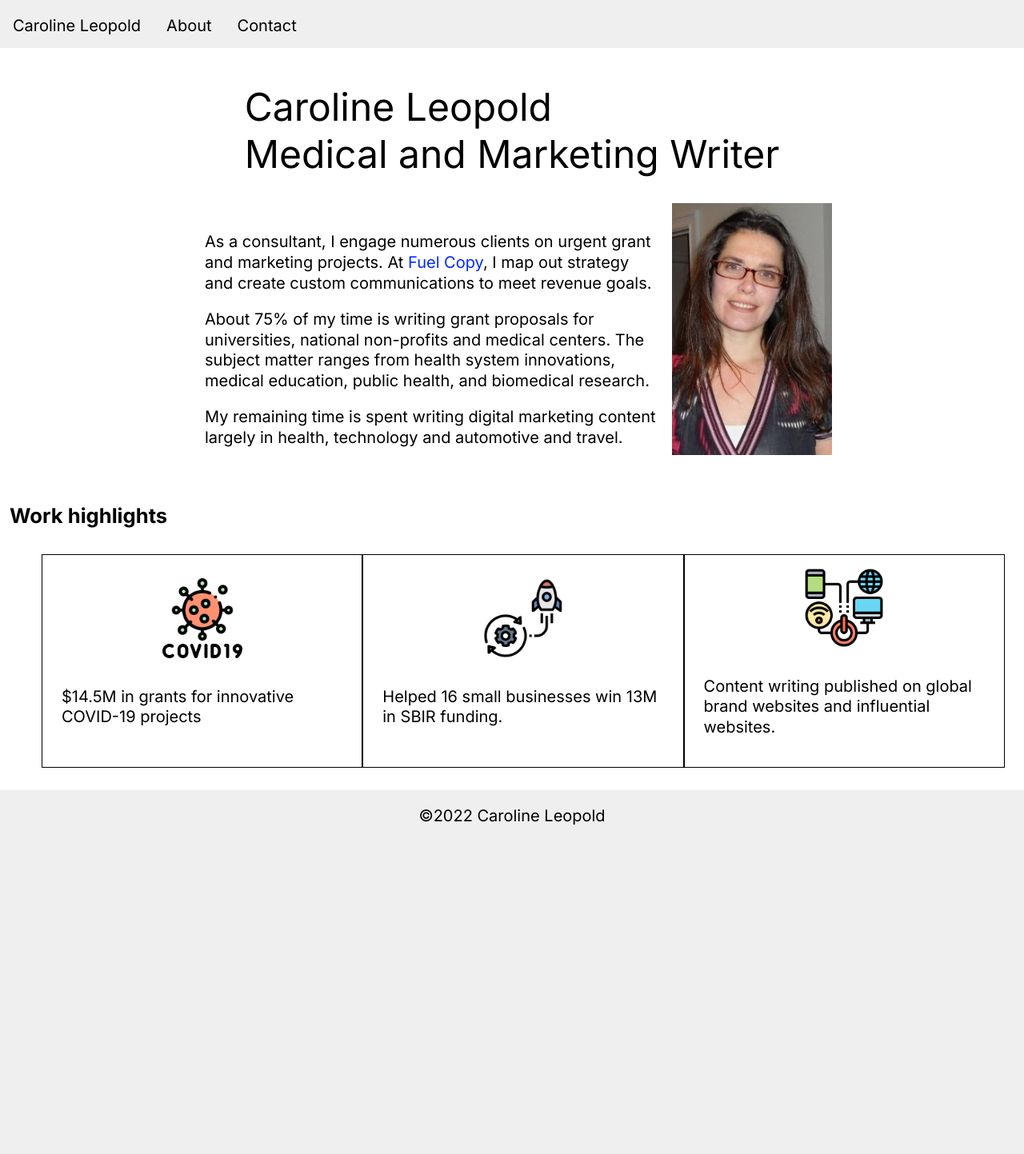
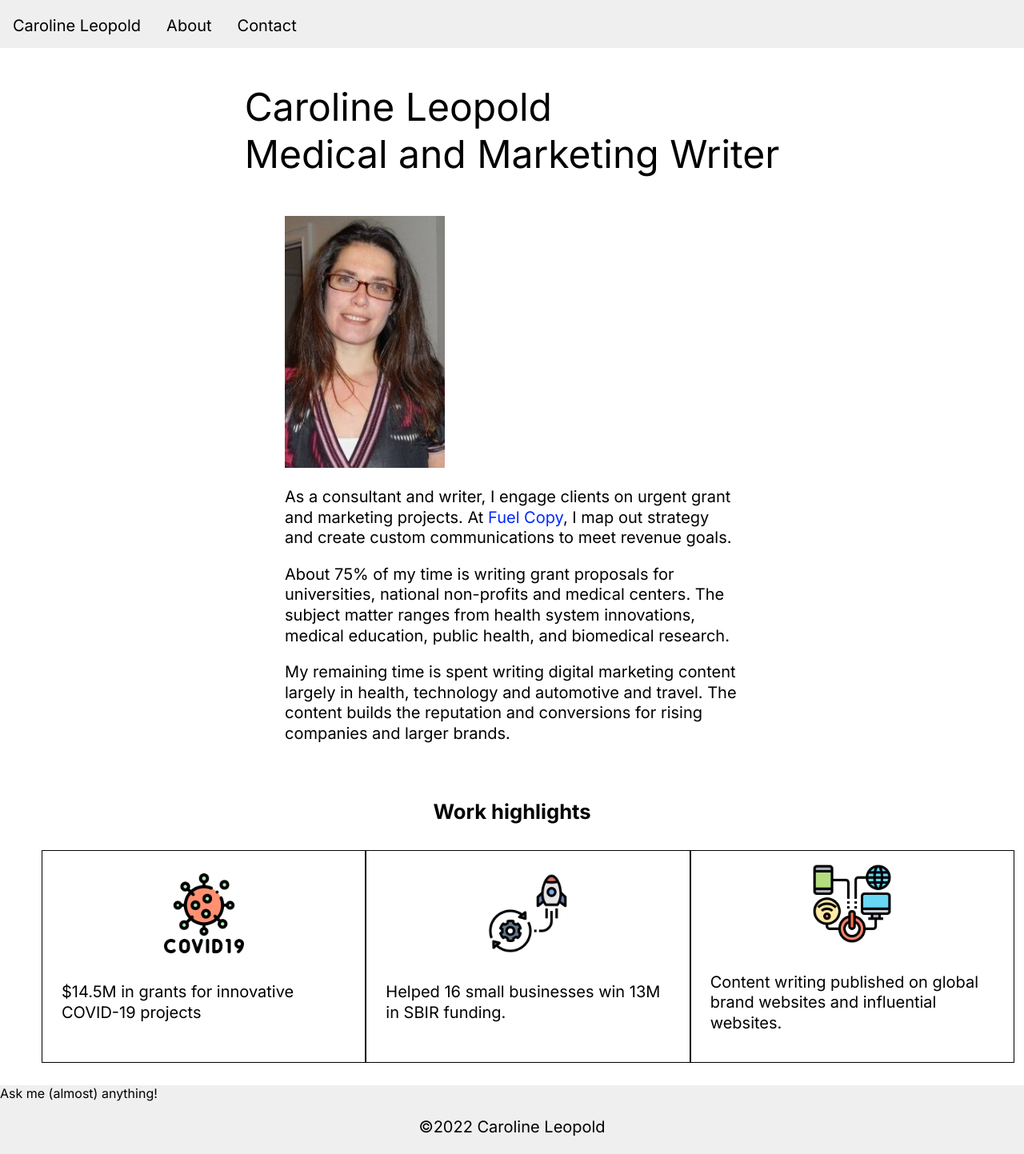
Before and after one commit to cml815/about-a, a React (Create React App) app: page /about in a window 1280 px wide. Shown: the whole page at 80% size. Before the commit the page ends 1053 px from the top, so only its background shows below. Built offline with nearby package versions, Linux system fonts and the light colour scheme.

Commit message:
start contact in footer

```diff
--- a/src/App.css
+++ b/src/App.css
@@ -138,5 +138,4 @@ background-color: orange;
     justify-content: center;
     align-items: center;
   }
-
 }
--- a/src/components/Footer.jsx
+++ b/src/components/Footer.jsx
@@ -1,6 +1,11 @@
 export default function Footer() {
   return (
     <footer>
+      <div className="contact flex-m">
+        Ask me (almost) anything!
+
+
+      </div>
 
       <div>
         <p className="center">&copy;{(new Date().getFullYear())} Caroline Leopold</p>
--- a/src/routes/about.jsx
+++ b/src/routes/about.jsx
@@ -1,6 +1,7 @@
 import "../App.css";
 import "../global.css";
 import "../utils.css";
+import "../App.css";
 import profile from "./pro-pic-twitter.jpg"
 import covidImage from "./covid-19.png"
 import agileImage from "./agile.png"
@@ -8,7 +9,7 @@ import digitalImage from "./digital.png"
 
 export default function About () {
   return (
-    <main className="centered">
+    <main id="about" className="centered">
       <div className="flex">
         <h1>Caroline Leopold <br />Medical and Marketing Writer</h1>
       </div>
@@ -16,25 +17,27 @@ export default function About () {
 
         </div>
         <div className="flex-m">
-          <div className="split-container">
-            <p>As a consultant, I engage numerous clients on urgent grant and marketing projects. At<a href="https://www.fuelcopy.com"> Fuel Copy</a>, I map out strategy and create custom communications to meet revenue goals.</p>
+          <div className="split-container lh-room">
+            <div className="container">
+              <img src={profile} alt="Caroline Leopold" width="200"/>
+            </div>
+            <div>
+            <p>As a consultant and writer, I engage clients on urgent grant and marketing projects. At<a href="https://www.fuelcopy.com"> Fuel Copy</a>, I map out strategy and create custom communications to meet revenue goals.</p>
             <p>About 75% of my time is writing grant proposals for universities, national non-profits and medical centers. The subject matter ranges from health system innovations, medical education, public health, and biomedical research.</p>
-            <p>My remaining time is spent writing digital marketing content largely in health, technology and automotive and travel.</p>
+            <p>My remaining time is spent writing digital marketing content largely in health, technology and automotive and travel. The content builds the reputation and conversions for rising companies and larger brands.</p>
           </div>
-          <div className="container">
-            <img src={profile} alt="Caroline Leopold" width="200"/>
           </div>
           </div>
           <div className="">
-          <h4>Work highlights</h4>
-          <ul className="flex">
-            <li className="flex-c centered third card-bordered">
+          <h4 className="center">Work highlights</h4>
+          <ul className="flex-m">
+            <li className="centered card-bordered">
               <img className="thumbnail" src={covidImage} />
               <p className="short-caption">$14.5M in grants for innovative COVID-19 projects</p></li>
-            <li className="third centered card-bordered">
+            <li className="centered card-bordered">
             <img className="thumbnail" src={agileImage} />
               <p className="short-caption">Helped 16 small businesses win 13M in SBIR funding. </p></li>
-            <li className="third card-bordered centered">
+            <li className="card-bordered centered">
               <img className="thumbnail" src={digitalImage} />
               <p className="short-caption">Content writing published on global brand websites and influential websites.</p></li>
         </ul>
--- a/src/routes/contact.jsx
+++ b/src/routes/contact.jsx
@@ -1,8 +1,15 @@
 export default function Contact () {
   return (
-    <div className="">
-      <h1>Contact</h1>
-      <p>Get in touch!</p>
-    </div>
+    <main>
+      <div className="inner">
+      <h2>Let's chat</h2>
+        <div className="flex inner">
+          <p><span>Email&nbsp;<a href="mailto:caroline@fuelcopy.com">caroline@fuelcopy.com</a></span></p>
+        <ul className="socials">
+          <li>test</li>
+          </ul>
+        </div>
+      </div>
+    </main>
   )
 }
--- a/src/utils.css
+++ b/src/utils.css
@@ -39,6 +39,7 @@
 @media screen and (max-width: 400px) {
   .flex-m {
     flex-direction: column;
+    padding: 0;
   }
 }
 
@@ -95,3 +96,7 @@
 .tightHeight {
   line-height: .5rem;
 }
+
+.lh-room > p {
+  line-height: 1.75;
+}
```
